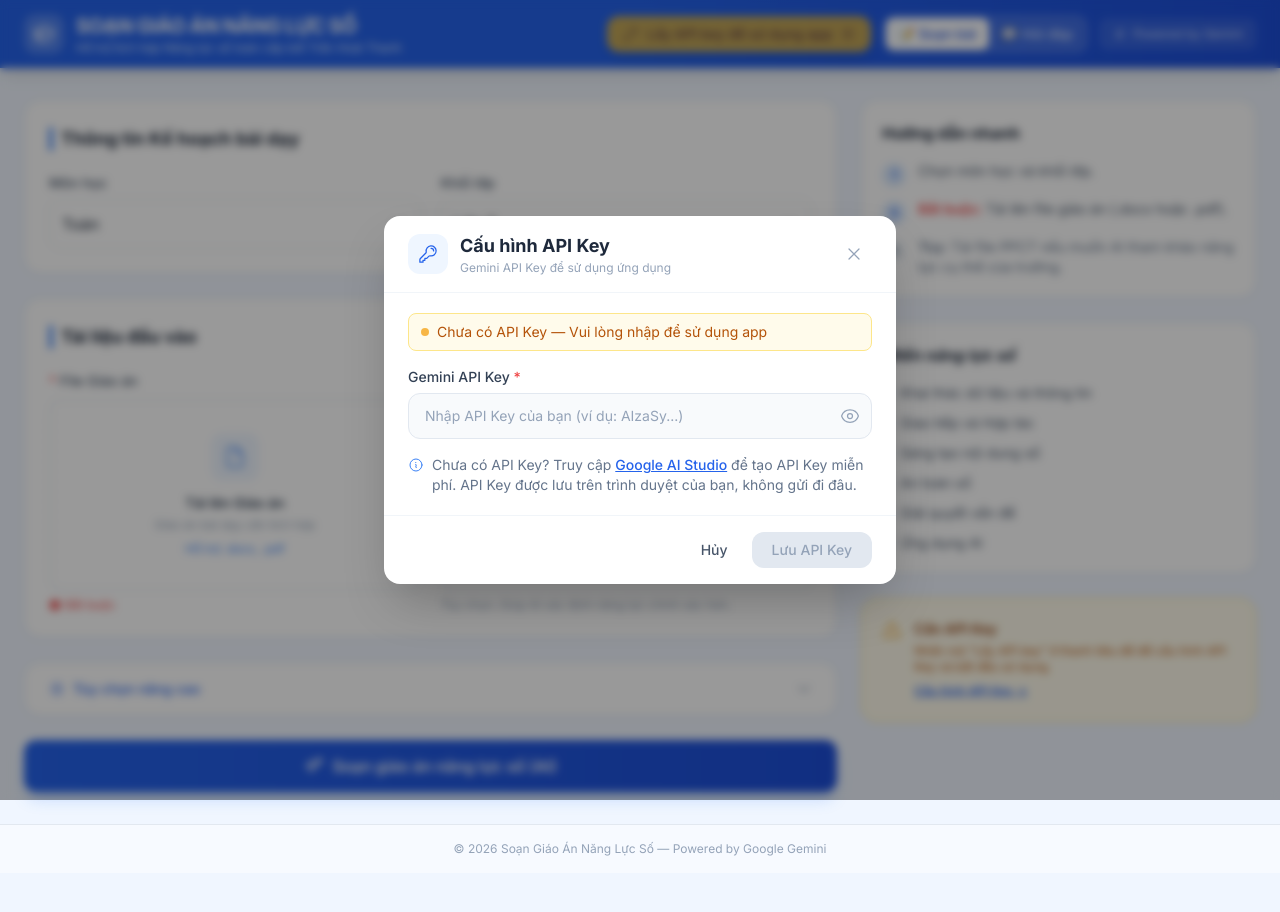
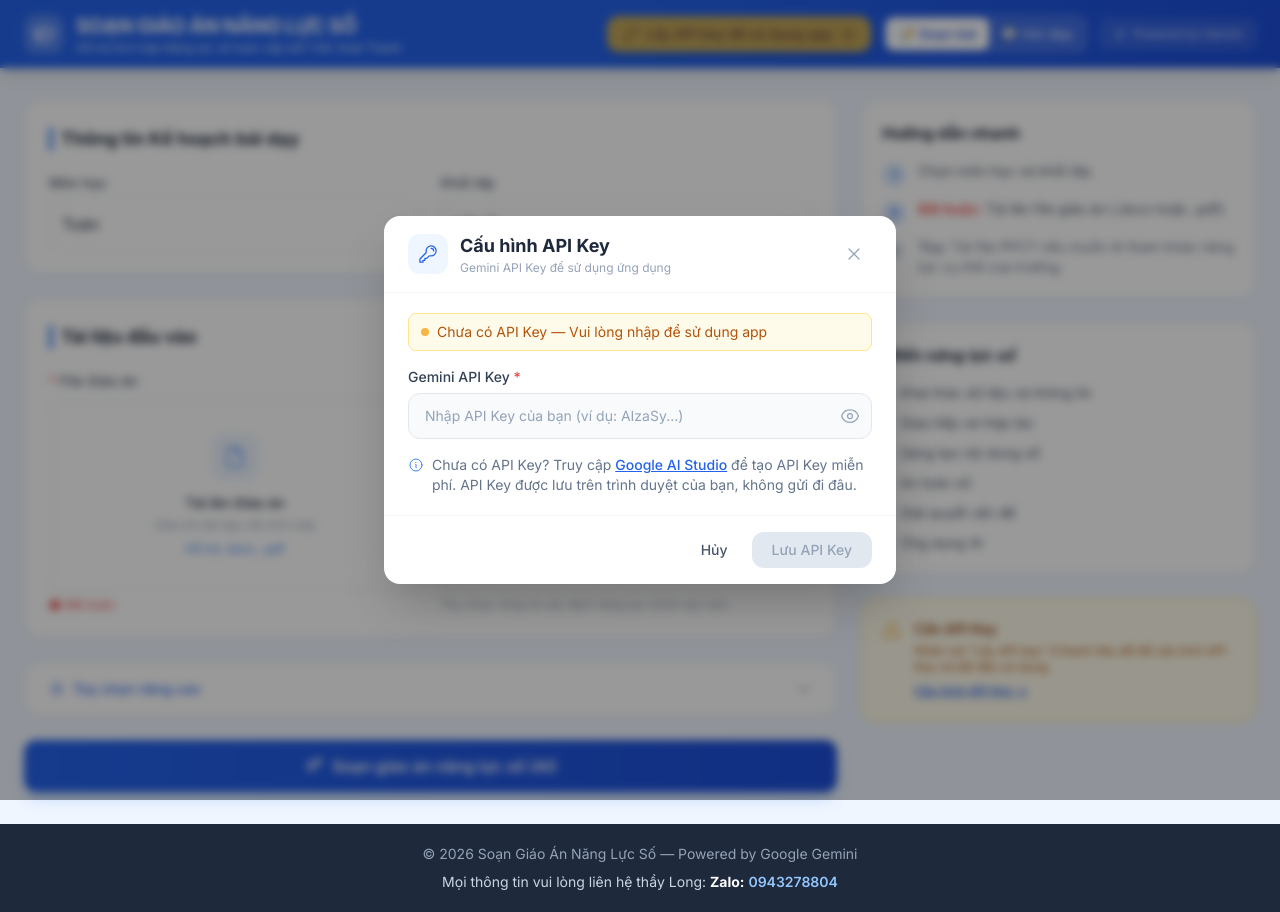
Before and after one commit to freelife0510-sys/loptoanthaylongnvt, a React (Vite) app: page / in a window 1280 px wide. Before the commit the page ends 873 px from the top, so only its background shows below. Built offline with nearby package versions, Linux system fonts and the light colour scheme.

Commit message:
feat: add contact info to footer

```diff
--- a/App.tsx
+++ b/App.tsx
@@ -181,8 +181,8 @@ const App: React.FC = () => {
             <button
               onClick={() => setApiKeyModalOpen(true)}
               className={`flex items-center gap-2 px-3 sm:px-4 py-2 rounded-xl text-sm font-medium transition-all ${hasApiKey
-                  ? 'bg-white/15 hover:bg-white/25 text-white border border-white/20'
-                  : 'bg-amber-400 hover:bg-amber-500 text-amber-900 shadow-lg animate-pulse'
+                ? 'bg-white/15 hover:bg-white/25 text-white border border-white/20'
+                : 'bg-amber-400 hover:bg-amber-500 text-amber-900 shadow-lg animate-pulse'
                 }`}
             >
               <svg xmlns="http://www.w3.org/2000/svg" fill="none" viewBox="0 0 24 24" strokeWidth={1.5} stroke="currentColor" className="w-4 h-4">
@@ -493,8 +493,13 @@ const App: React.FC = () => {
       </main>
 
       {/* ======== FOOTER ======== */}
-      <footer className="text-center py-4 text-xs text-slate-400 border-t border-slate-200 bg-white/50">
-        © {new Date().getFullYear()} Soạn Giáo Án Năng Lực Số — Powered by Google Gemini
+      <footer className="bg-slate-800 text-center py-5 px-4">
+        <p className="text-sm text-slate-400 mb-2">
+          © {new Date().getFullYear()} Soạn Giáo Án Năng Lực Số — Powered by Google Gemini
+        </p>
+        <p className="text-sm text-slate-300">
+          Mọi thông tin vui lòng liên hệ thầy Long: <span className="font-bold text-white">Zalo:</span> <span className="text-blue-300 font-semibold">0943278804</span>
+        </p>
       </footer>
 
       {/* ======== MODALS ======== */}
```
